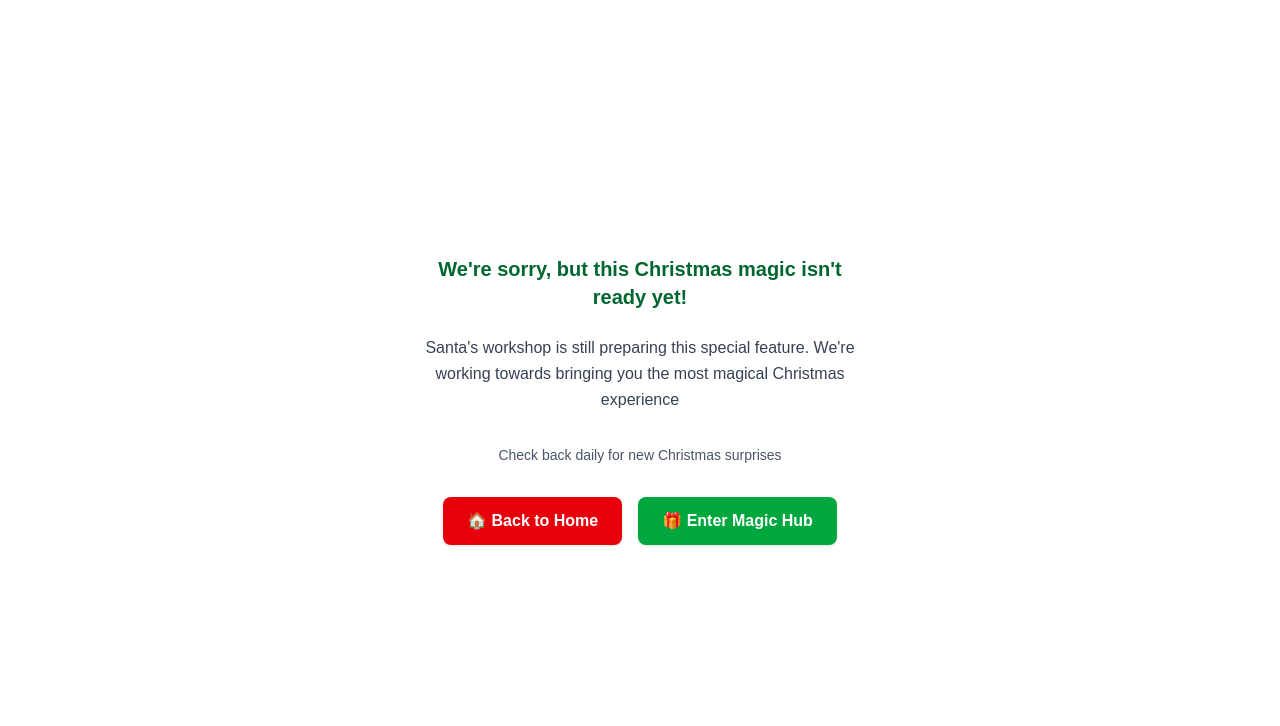
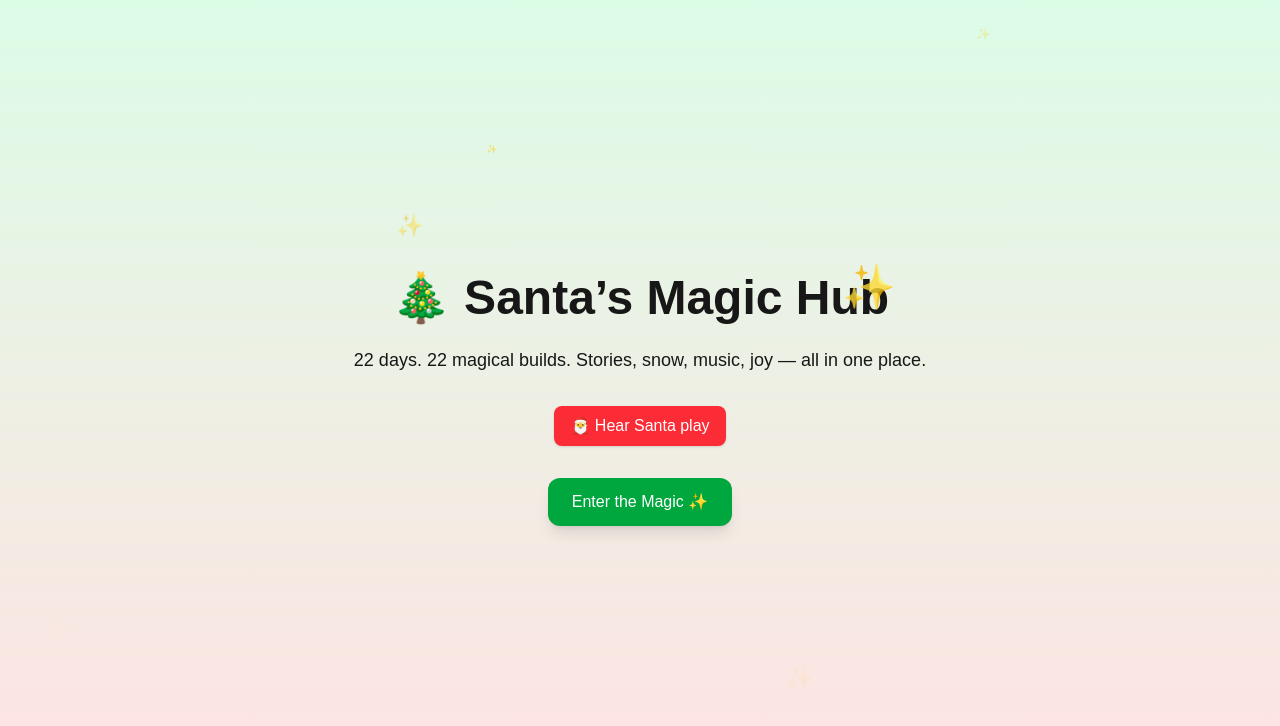
Before and after one commit to Mbiydzenyuy3/santas-magic-hub, a Next.js app: page /magic/reveal in a window 1280 px wide. Before the commit this address had no page. Shown: the top 726 px of the page. Built offline with nearby package versions, Linux system fonts and the light colour scheme.

Commit message:
finalized day 22 with animations and sparkles

```diff
--- a/app/globals.css
+++ b/app/globals.css
@@ -1,4 +1,4 @@
-@import 'tailwindcss';
+@import "tailwindcss";
 
 :root {
   --background: #ffffff;
@@ -146,3 +146,43 @@ body {
   white-space: nowrap;
   border-width: 0;
 }
+
+.sparkle {
+  position: relative;
+}
+
+.sparkle::after {
+  content: "✨";
+  position: absolute;
+  top: -10px;
+  right: -10px;
+  animation: sparkle 1.5s infinite ease-in-out;
+}
+
+@keyframes sparkle {
+  0% {
+    opacity: 0;
+    transform: scale(0.5);
+  }
+  50% {
+    opacity: 1;
+    transform: scale(1);
+  }
+  100% {
+    opacity: 0;
+    transform: scale(0.5);
+  }
+}
+
+.glow {
+  box-shadow: 0 0 15px rgba(255, 215, 0, 0.6);
+}
+
+.glow-effect {
+  box-shadow: 0 0 20px rgba(255, 0, 0, 0.8), 0 0 40px rgba(255, 0, 0, 0.4);
+  transition: box-shadow 0.3s ease;
+}
+
+.glow-effect:hover {
+  box-shadow: 0 0 30px rgba(255, 0, 0, 1), 0 0 60px rgba(255, 0, 0, 0.6);
+}
--- a/app/layout.tsx
+++ b/app/layout.tsx
@@ -1,20 +1,23 @@
-import type { Metadata } from 'next'
-import './globals.css'
+import type { Metadata } from "next";
+import "./globals.css";
+import ClientLayout from "../components/ClientLayout";
 
 export const metadata: Metadata = {
-  title: 'Santa Magic',
+  title: "Santa Magic",
   description:
-    'A magical Santa-themed application with various holiday features'
-}
+    "A magical Santa-themed application with various holiday features"
+};
 
 export default function RootLayout({
   children
 }: {
-  children: React.ReactNode
+  children: React.ReactNode;
 }) {
   return (
-    <html lang="en">
-      <body className="antialiased bg-white">{children}</body>
+    <html lang='en'>
+      <body>
+        <ClientLayout>{children}</ClientLayout>
+      </body>
     </html>
-  )
+  );
 }
--- /dev/null
+++ b/app/magic/loading.tsx
@@ -0,0 +1,10 @@
+export default function Loading() {
+  return (
+    <div className='h-screen max-w-4xl mx-auto py-20 text-center bg-gradient-to-br from-red-500 to-red-800 min-h-screen flex items-center justify-center'>
+      <div className='text-white'>
+        <div className='animate-spin rounded-full h-12 w-12 border-b-2 border-white mx-auto mb-4'></div>
+        <p>Loading Magic Hub...</p>
+      </div>
+    </div>
+  );
+}
--- a/app/magic/page.tsx
+++ b/app/magic/page.tsx
@@ -1,4 +1,8 @@
+"use client";
+
 import Link from "next/link";
+import ElfHover from "@/components/ElfHover";
+import { motion } from "framer-motion";
 
 export default function MagicHub() {
   return (
@@ -19,7 +23,27 @@ export default function MagicHub() {
         Explore the magical Christmas tools unlocked so far
       </p>
 
-      <div className='grid grid-cols-1 sm:grid-cols-2 lg:grid-cols-3 gap-6'>
+      <motion.div
+        className='grid grid-cols-1 sm:grid-cols-2 lg:grid-cols-3 gap-6'
+        initial='hidden'
+        animate='visible'
+        variants={{
+          hidden: { opacity: 0 },
+          visible: {
+            opacity: 1,
+            transition: {
+              staggerChildren: 0.1
+            }
+          }
+        }}
+      >
+        <ElfHover>
+          <motion.div
+            variants={{
+              hidden: { opacity: 0, y: 20 },
+              visible: { opacity: 1, y: 0 }
+            }}
+          >
             <Link
               href='/magic/santa-chat'
               className='p-5 rounded-xl shadow-lg hover:shadow-xl bg-white border border-gray-200 transition-all duration-200 hover:border-green-300'
@@ -31,6 +55,8 @@ export default function MagicHub() {
                 Day 2 unlocked
               </p>
             </Link>
+          </motion.div>
+        </ElfHover>
         <Link
           href='/magic/countdown'
           className='p-5 rounded-xl shadow-lg hover:shadow-xl bg-white border border-gray-200 transition-all duration-200 hover:border-green-300'
@@ -86,6 +112,7 @@ export default function MagicHub() {
             Day 7 unlocked
           </p>
         </Link>
+
         <Link
           href='/magic/story-teller'
           className='p-5 rounded-xl shadow-lg hover:shadow-xl bg-white border border-gray-200 transition-all duration-200 hover:border-green-300'
@@ -102,7 +129,7 @@ export default function MagicHub() {
           className='p-5 rounded-xl shadow-lg hover:shadow-xl bg-white border border-gray-200 transition-all duration-200 hover:border-green-300'
         >
           <div className='text-gray-900 font-semibold text-lg'>
-            ⭐⭐⭐ Santa’s Names Rating Tool
+            ⭐ Santa’s Names Rating Tool
           </div>
           <p className='text-xs text-gray-700 mt-2 font-medium'>
             Day 9 unlocked
@@ -240,7 +267,7 @@ export default function MagicHub() {
             Day 21 unlocked
           </p>
         </Link>
-      </div>
+      </motion.div>
     </div>
   );
 }
--- /dev/null
+++ b/app/magic/reveal/page.tsx
@@ -0,0 +1,31 @@
+"use client";
+import { motion } from "framer-motion";
+import Link from "next/link";
+import SantaLaughButton from "@/components/SantaLaugh";
+
+export default function MagicReveal() {
+  return (
+    <motion.div
+      initial={{ opacity: 0, scale: 0.9 }}
+      animate={{ opacity: 1, scale: 1 }}
+      transition={{ duration: 0.6 }}
+      className='min-h-screen flex flex-col items-center justify-center text-center bg-gradient-to-b from-green-100 to-red-100'
+    >
+      <h1 className='text-5xl font-bold mb-6 sparkle'>🎄 Santa’s Magic Hub</h1>
+
+      <p className='max-w-xl text-lg mb-8'>
+        22 days. 22 magical builds. Stories, snow, music, joy — all in one
+        place.
+      </p>
+
+      <SantaLaughButton />
+
+      <Link
+        href='/magic'
+        className='mt-8 px-6 py-3 bg-green-600 text-white rounded-xl shadow-lg hover:scale-105 transition'
+      >
+        Enter the Magic ✨
+      </Link>
+    </motion.div>
+  );
+}
--- a/app/page.tsx
+++ b/app/page.tsx
@@ -4,6 +4,9 @@ import Navbar from "../components/Navbar";
 import Footer from "../components/Footer";
 import Link from "next/link";
 import { days } from "../constant/challengeDays";
+import ElfHover from "../components/ElfHover";
+import SantaLaughButton from "../components/SantaLaugh";
+import { motion } from "framer-motion";
 
 export default function LandingPage() {
   const liveDays = days.filter((d) => d.live).map((d) => d.day);
@@ -13,29 +16,44 @@ export default function LandingPage() {
       <Navbar />
 
       <section className='flex flex-col items-center text-center mt-20 px-6'>
-        <h1 className='text-5xl font-bold text-green-800 mb-4'>
+        <motion.h1
+          initial={{ scale: 0, rotate: -10 }}
+          animate={{ scale: 1, rotate: 0 }}
+          transition={{ duration: 0.8, ease: "easeOut" }}
+          className='text-5xl font-bold text-green-800 mb-4'
+        >
           🎄 Santa’s Magic Hub
-        </h1>
-        <p className='text-lg text-gray-900 max-w-xl font-medium mb-4'>
+        </motion.h1>
+        <motion.p
+          initial={{ opacity: 0, y: 20 }}
+          animate={{ opacity: 1, y: 0 }}
+          transition={{ duration: 0.8, delay: 0.3 }}
+          className='text-lg text-gray-900 max-w-xl font-medium mb-4'
+        >
           22 Features in 22 Days. Pure Christmas Magic. A daily build challenge
           from Dec 3 Today → Dec 25.
-        </p>
+        </motion.p>
 
+        <div className='flex flex-col items-center gap-4'>
+          <ElfHover>
             <Link
               href='/magic'
-          className='bg-red-600 hover:bg-red-700 text-white px-6 py-2 mt-6 rounded-lg shadow focus:outline-none focus:ring-2 focus:ring-red-500 focus:ring-offset-2 transition-colors duration-200 font-semibold'
+              className='bg-red-600 hover:bg-red-700 text-white px-6 py-2 mt-6 rounded-lg shadow focus:outline-none focus:ring-2 focus:ring-red-500 focus:ring-offset-2 transition-colors duration-200 font-semibold glow-effect'
             >
               Enter the Magic Hub
             </Link>
+          </ElfHover>
+          <SantaLaughButton />
+        </div>
       </section>
       <section className='grid grid-cols-1 sm:grid-cols-2 md:grid-cols-3 gap-6 px-6 mt-20 max-w-5xl mx-auto'>
-        {Array.from({ length: 23 }).map((_, i) => {
+        {Array.from({ length: 22 }).map((_, i) => {
           const dayNumber = i + 1;
           const isLive = liveDays.includes(dayNumber);
           return (
+            <ElfHover key={i}>
               <div
-              key={i}
-              className={`p-6 rounded-xl border shadow-sm text-center transition ${
+                className={`p-6 rounded-xl border shadow-sm text-center transition cursor-pointer ${
                   isLive
                     ? "bg-green-100 border-green-400 shadow-green-200"
                     : "bg-white border-gray-200"
@@ -50,6 +68,7 @@ export default function LandingPage() {
                     : "Coming soon..."}
                 </p>
               </div>
+            </ElfHover>
           );
         })}
       </section>
--- /dev/null
+++ b/components/ClientLayout.tsx
@@ -0,0 +1,30 @@
+"use client";
+
+import { motion, AnimatePresence } from "framer-motion";
+import { usePathname } from "next/navigation";
+import Sparkles from "./Sparkles";
+
+export default function ClientLayout({
+  children
+}: {
+  children: React.ReactNode;
+}) {
+  const pathname = usePathname();
+
+  return (
+    <>
+      <Sparkles />
+      <AnimatePresence mode='wait'>
+        <motion.div
+          key={pathname}
+          initial={{ opacity: 0, y: 20 }}
+          animate={{ opacity: 1, y: 0 }}
+          exit={{ opacity: 0, y: -20 }}
+          transition={{ duration: 0.4, ease: "easeOut" }}
+        >
+          {children}
+        </motion.div>
+      </AnimatePresence>
+    </>
+  );
+}
--- /dev/null
+++ b/components/ElfHover.tsx
@@ -0,0 +1,14 @@
+"use client";
+import { motion } from "framer-motion";
+
+export default function ElfHover({ children }: { children: React.ReactNode }) {
+  return (
+    <motion.div
+      whileHover={{ rotate: -2, scale: 1.05 }}
+      transition={{ type: "spring", stiffness: 300 }}
+      className='cursor-pointer'
+    >
+      {children}
+    </motion.div>
+  );
+}
--- /dev/null
+++ b/components/SantaLaugh.tsx
@@ -0,0 +1,16 @@
+"use client";
+export default function SantaLaughButton() {
+  const playLaugh = () => {
+    const audio = new Audio("/audio/Angels-We-Have-Heard-chosic.com_.mp3");
+    audio.play();
+  };
+
+  return (
+    <button
+      onClick={playLaugh}
+      className='px-4 py-2 bg-red-500 text-white rounded-lg shadow hover:scale-105 transition'
+    >
+      🎅 Hear Santa play
+    </button>
+  );
+}
--- /dev/null
+++ b/components/Sparkles.tsx
@@ -0,0 +1,53 @@
+"use client";
+
+import { useEffect, useState } from "react";
+
+interface Sparkle {
+  id: number;
+  x: number;
+  y: number;
+  size: number;
+  duration: number;
+}
+
+export default function Sparkles() {
+  const [sparkles, setSparkles] = useState<Sparkle[]>([]);
+
+  useEffect(() => {
+    const interval = setInterval(() => {
+      const newSparkle: Sparkle = {
+        id: Date.now() + Math.random(),
+        x: Math.random() * window.innerWidth,
+        y: Math.random() * window.innerHeight,
+        size: Math.random() * 10 + 5,
+        duration: Math.random() * 2000 + 1000
+      };
+      setSparkles((prev) => [...prev, newSparkle]);
+
+      setTimeout(() => {
+        setSparkles((prev) => prev.filter((s) => s.id !== newSparkle.id));
+      }, newSparkle.duration);
+    }, 300);
+
+    return () => clearInterval(interval);
+  }, []);
+
+  return (
+    <div className='fixed inset-0 pointer-events-none z-10'>
+      {sparkles.map((sparkle) => (
+        <div
+          key={sparkle.id}
+          className='absolute animate-ping'
+          style={{
+            left: sparkle.x,
+            top: sparkle.y,
+            fontSize: sparkle.size,
+            animationDuration: `${sparkle.duration}ms`
+          }}
+        >
+          ✨
+        </div>
+      ))}
+    </div>
+  );
+}
--- a/constant/challengeDays.ts
+++ b/constant/challengeDays.ts
@@ -20,6 +20,6 @@ export const days = [
   { day: 19, name: "Photo Filters", live: true },
   { day: 20, name: "Christmas Color Palette Generator", live: true },
   { day: 21, name: "Christmas E-Card Sharing", live: true },
-  { day: 22, name: "Final Polish + Magic Reveal", live: false },
+  { day: 22, name: "Final Polish + Magic Reveal", live: true },
   { day: 23, name: "GRAND CHRISTMAS DAY POST", live: false }
 ];
--- a/package.json
+++ b/package.json
@@ -10,7 +10,7 @@
   },
   "dependencies": {
     "@google/generative-ai": "^0.24.1",
-    "framer-motion": "^12.23.25",
+    "framer-motion": "^12.23.26",
     "html-to-image": "^1.11.13",
     "html2canvas": "^1.4.1",
     "next": "^16.0.7",
```
Also changed, not shown: 1 other file (tests, documents, lock files or other folders). Lines whose indentation alone changed are shown as unchanged.
